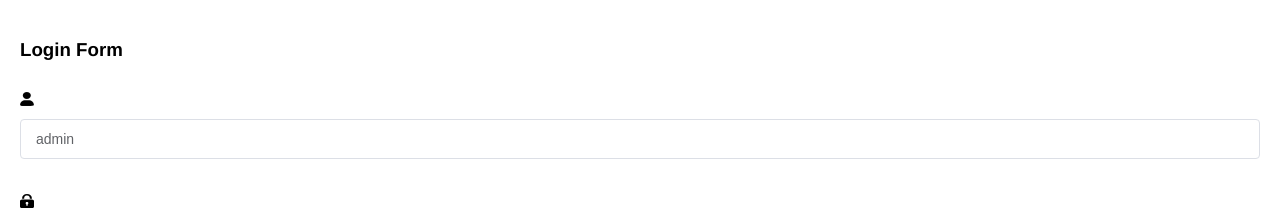
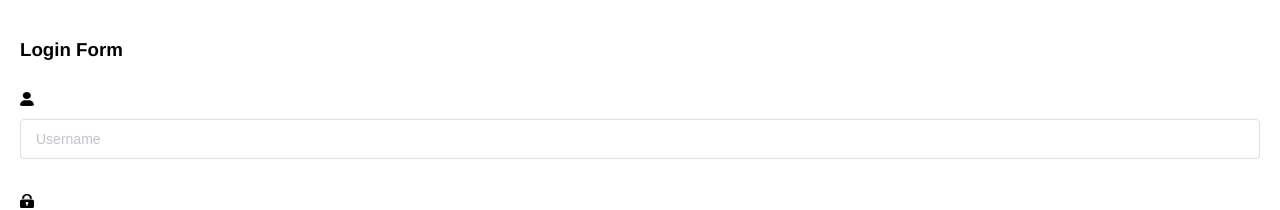
Before and after one commit to 17860764325/beastars, a Vue app in the folder vue-admin-template-4.2.1/: page /#/login in a window 1280 px wide. Shown: the top 210 px of the page. Built offline with nearby package versions, Linux system fonts and the light colour scheme; what vue-quill-editor would draw is missing.

Commit message:
feat: 去掉默认用户

```diff
--- a/vue-admin-template-4.2.1/src/views/login/index.vue
+++ b/vue-admin-template-4.2.1/src/views/login/index.vue
@@ -96,8 +96,8 @@ export default {
     }
     return {
       loginForm: {
-        username: 'admin',
-        password: '123456'
+        username: undefined,
+        password: undefined
       },
       loginRules: {
         username: [{ required: true, trigger: 'blur', validator: validateUsername }],
```
